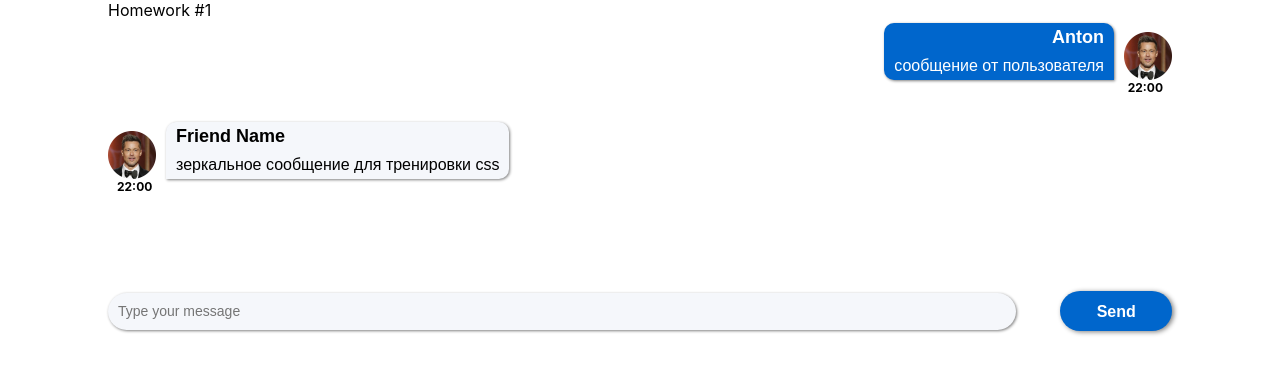
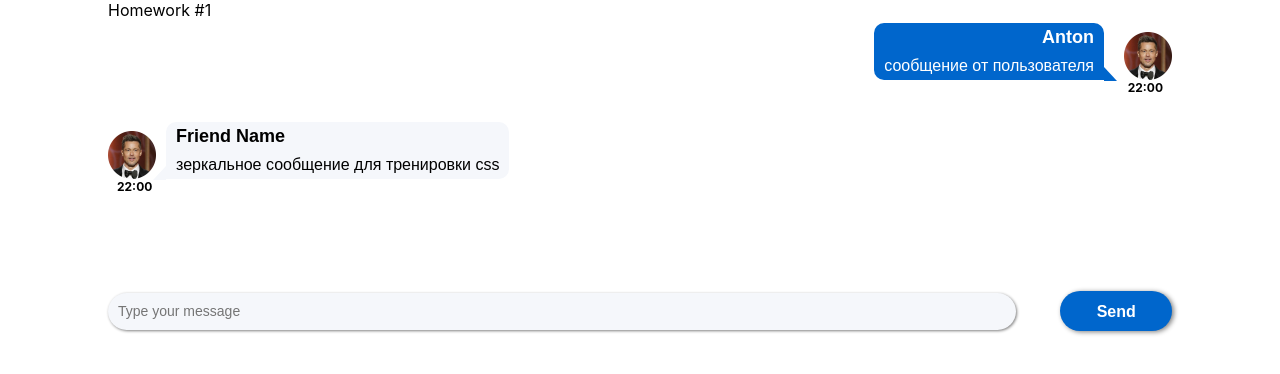
Before and after one commit to antonsadovskiy/tasks-from-ignat, a React (Create React App) app: page / in a window 1280 px wide. Shown: the top 374 px of the page. Built offline with nearby package versions, Linux system fonts and the light colour scheme.

Commit message:
changed triangle in message box

```diff
--- a/src/s2-homeworks/hw01/friend-message/FriendMessage.module.css
+++ b/src/s2-homeworks/hw01/friend-message/FriendMessage.module.css
@@ -19,22 +19,19 @@
     font-family: 'Montserrat', sans-serif;
     background-color: #F5F7FB;
     border-radius: 10px 10px 10px 0;
-    box-shadow: 1px 1px 3px gray;
     position: relative;
     max-width: 650px;
+
 }
 
 .friendText:after {
-    /*position: absolute;*/
-    /*content: '';*/
-    /*bottom: 0px;*/
-    /*left: -10px;*/
-    /*width: 20px;*/
-    /*height: 10px;*/
-    /*background-color: #F5F7FB;*/
-    /*box-shadow: 0px 1px 1px gray;*/
-    /*background: radial-gradient(circle at top left, transparent 45%, #F5F7FB 20%);*/
-
+    content: '';
+    position: absolute;
+    top: 44px;
+    left: -12.7px;
+    border-bottom: 14px solid #F5F7FB;
+    border-left: 13px solid rgba(0, 0, 0, 0);
+    width: 0;
 }
 
 .friendName {
--- a/src/s2-homeworks/hw01/message/Message.module.css
+++ b/src/s2-homeworks/hw01/message/Message.module.css
@@ -7,7 +7,7 @@
     display: flex;
     flex-direction: row-reverse;
     align-items: flex-end;
-    gap: 10px;
+    gap: 20px;
 }
 
 .imageAndText img {
@@ -21,21 +21,20 @@
     background-color: #0066CC;
     border-radius: 10px 10px 0 10px;
     color: white;
-    box-shadow: 1px 1px 3px gray;
     position: relative;
     max-width: 650px;
+
 }
 
 .text:after {
-    /*position: absolute;*/
-    /*content: '';*/
-    /*bottom: 0px;*/
-    /*right: -10px;*/
-    /*width: 20px;*/
-    /*height: 10px;*/
-    /*background-color: #0066CC;*/
-    /*box-shadow: 1px 0px 0px gray;*/
-    /*background: radial-gradient(circle at top right, transparent 45%, #0066CC 20%);*/
+    content: '';
+    position: absolute;
+    top: 44px;
+    right: -12.7px;
+    border-bottom: 14px solid #0066CC;
+    border-right: 13px solid rgba(0, 0, 0, 0);
+    width: 0;
+    box-shadow: 0 0 0 #0066CC;
 }
 
 .name {
```
